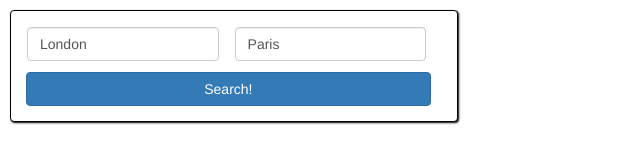
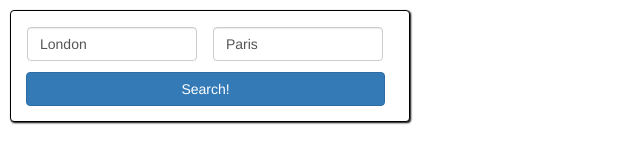
Before and after one commit to Christian2001Manukyan/distance_calculator, a plain HTML site: page als.html in a window 1280 px wide. Shown: the whole page, without its empty margins (0-640 px from the left). Drawn offline with Linux system fonts and the light colour scheme.

Commit message:
Width of my-div and address inputs changed.

```diff
--- a/als.css
+++ b/als.css
@@ -1,7 +1,7 @@
 #my-div {
     margin: 10px;
     padding: 10px;
-    width: 35%;
+    width: 400px;
     border: 1px solid black;
     box-shadow: 1px 1px 2px black;
 }
@@ -11,7 +11,7 @@
 }
 #address1, #address2 {
     margin: 6px;
-    width: 45%;
+    width: 170px;
     display: inline-block;
 }
 #location1, #location2 {
```
